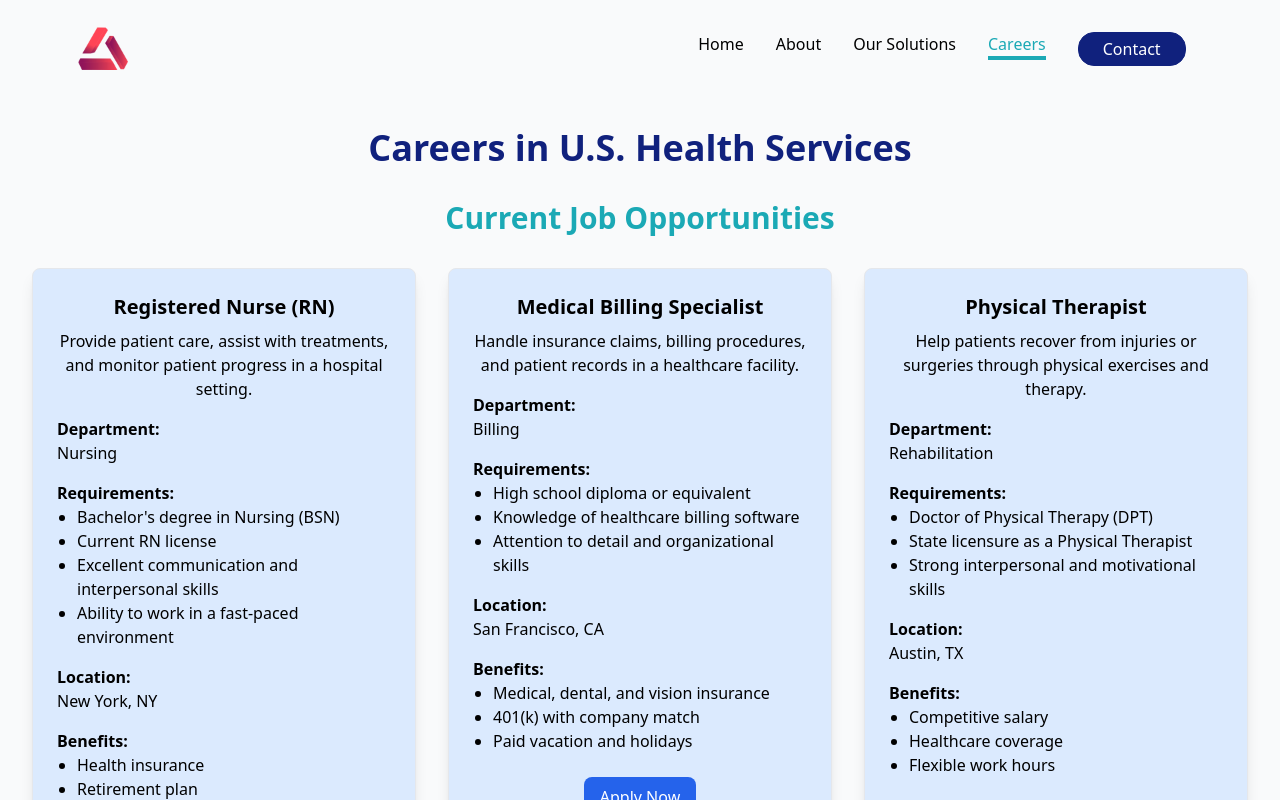
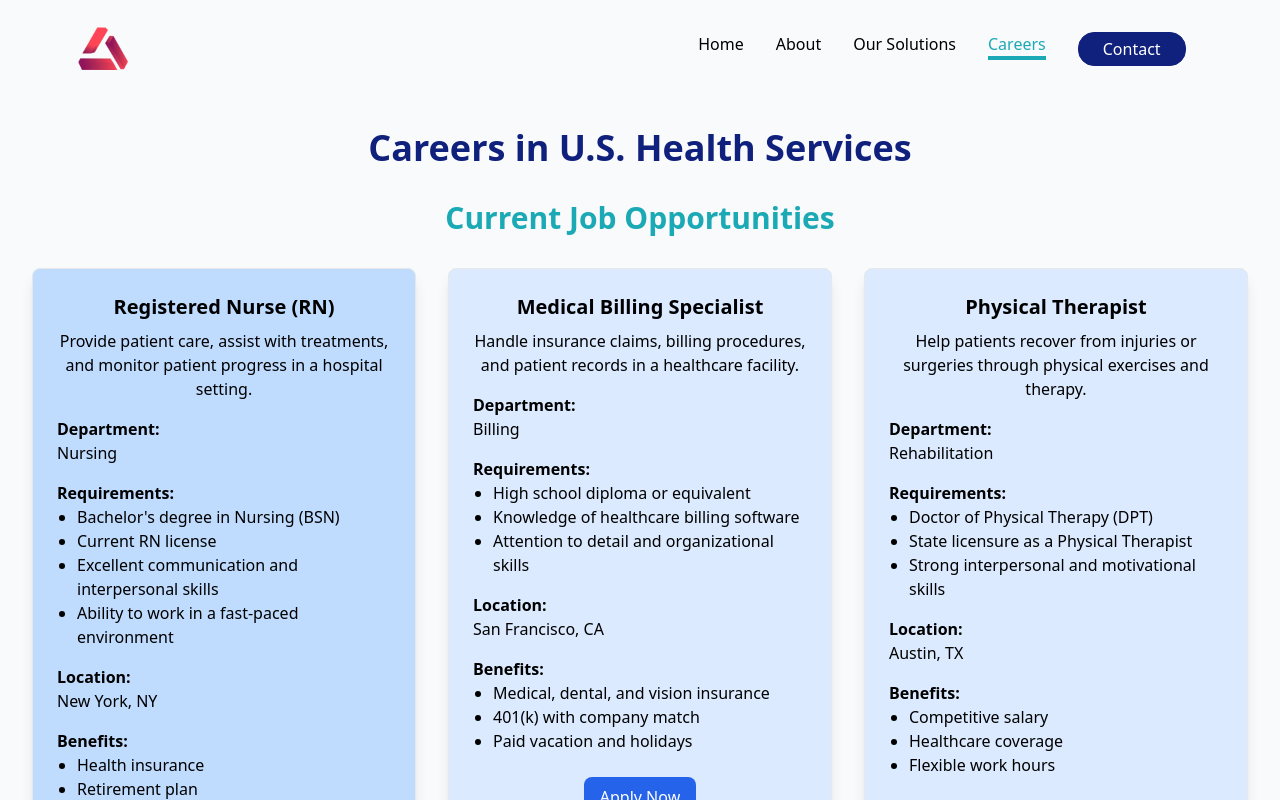
Before and after one commit to angelcruz-9/winsoltech, a React (Create React App) app: page /careers in a window 1280 px wide. Shown: the top 800 px of the page. Built offline with nearby package versions, Linux system fonts and the light colour scheme.

Commit message:
changes in winsoltech website

```diff
--- a/src/components/careers/careers.tsx
+++ b/src/components/careers/careers.tsx
@@ -28,7 +28,7 @@ const jobs: Job[] = [
       'Professional development opportunities'
     ],
     department: 'Nursing',
-    color: 'bg-blue-100'
+    color: 'bg-blue-200'
   },
   {
     title: 'Medical Billing Specialist',
```
